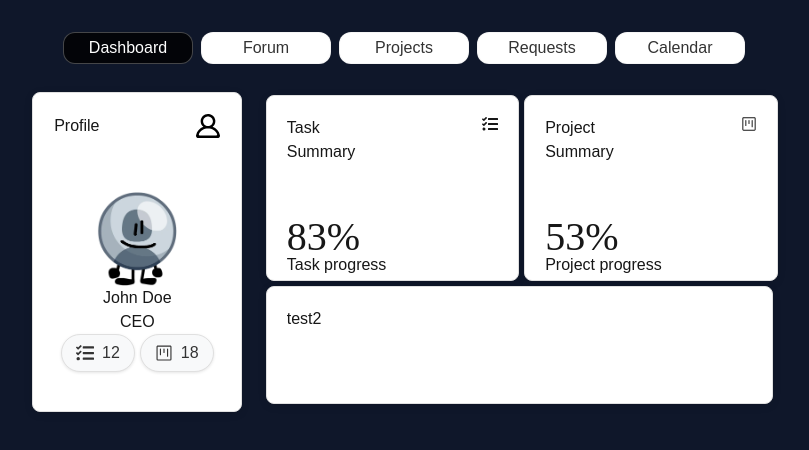
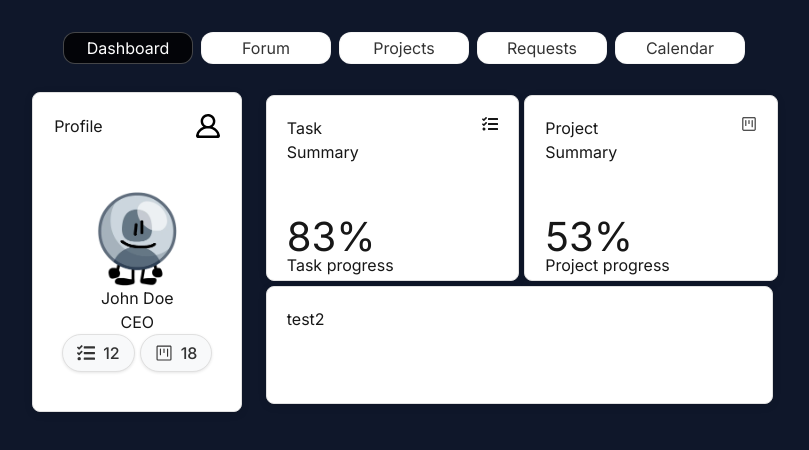
Before and after one commit to 17nbist/COB290-2025-Team-5, a Next.js app: page /dashboard in a window 1280 px wide. Shown: the top 450 px of the page, without its empty margins (236-1045 px from the left). Built offline with nearby package versions, Linux system fonts and the light colour scheme.

Commit message:
Font changed for everything

```diff
--- a/src/app/dashboard/DashboardProfileCard.js
+++ b/src/app/dashboard/DashboardProfileCard.js
@@ -13,7 +13,7 @@ export default function DashboardProfileCard({ title, label, result, Icon }) {
                     </div>
                 </div>
                 <div className="grid bottom-left" style={{ lineHeight: "1", alignItems: "flex-start", bottom: "10px", left: "15px", display: "flex", flexDirection: "column", gridTemplateRows: "auto auto", rowGap: "0px", marginTop: "18%", padding: "0" }}>
-                    <span style={{ fontSize: "40px", fontFamily: "bold" }}>{result}</span>
+                    <span style={{ fontSize: "40px" }}>{result}</span>
                     <span>{label}</span>
                 </div>
             </div>
--- a/src/app/globals.css
+++ b/src/app/globals.css
@@ -10,6 +10,7 @@
   --color-foreground: var(--foreground);
   --font-sans: var(--font-geist-sans);
   --font-mono: var(--font-geist-mono);
+  --font-inter: var(--font-inter);
 }
 
 @media (prefers-color-scheme: dark) {
@@ -17,6 +18,10 @@
     --background: #0a0a0a;
     --foreground: #ededed;
   }
+}
+
+h1, p, h2, h3, span {
+  font-family: var(--font-inter), sans-serif;
 }
 
 body {
--- a/src/app/layout.js
+++ b/src/app/layout.js
@@ -1,5 +1,12 @@
 import { Geist, Geist_Mono,Montserrat } from "next/font/google";
+import { Inter } from "next/font/google";
 import "./globals.css";
+
+
+const inter = Inter({
+  variable: "--font-inter",
+  subsets: ["latin"],
+});
 
 const geistSans = Geist({
   variable: "--font-geist-sans",
@@ -20,7 +27,7 @@ export default function RootLayout({ children }) {
   return (
     <html lang="en">
       <body
-        className={`${geistSans.variable} ${geistMono.variable} antialiased`}
+        className={`${geistSans.variable} ${geistMono.variable} ${inter.variable} antialiased`}
       >
         {children}
       </body>
```
